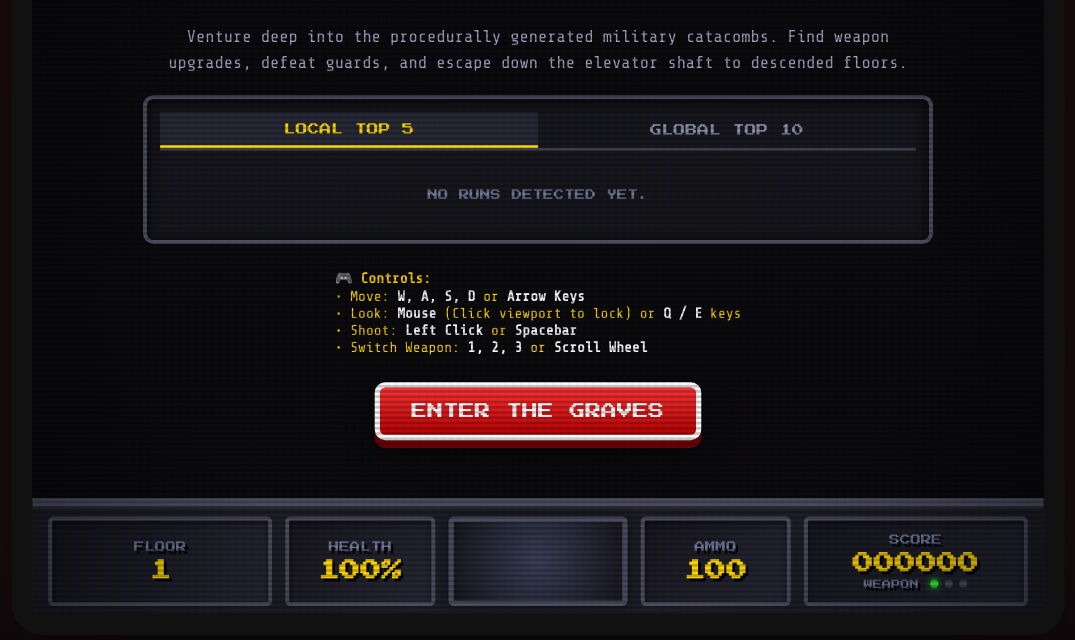
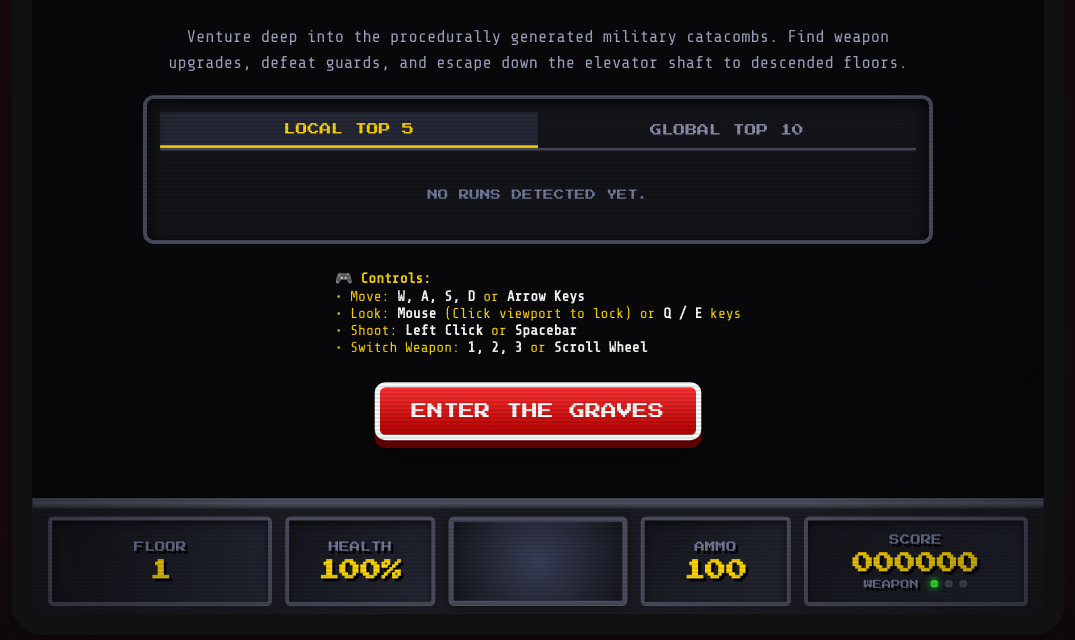
Before and after one commit to quintary1/infiniteDoom, a website with bundled scripts: page index.html in a window 1280 px wide. Shown: the part 160-800 px from the top of the page, without its empty margins (102-1177 px from the left). Built offline with nearby package versions, Linux system fonts and the light colour scheme.

Commit message:
UI: remove vertical RGB mask stripes from CRT overlay and make scanlines more subtle

```diff
--- a/style.css
+++ b/style.css
@@ -44,16 +44,14 @@ body {
   flex-shrink: 0;
 }
 
-/* CRT scanlines & curvature overlay */
 #crt-overlay {
   position: absolute;
   top: 0;
   left: 0;
   width: 100%;
   height: 100%;
-  background: linear-gradient(rgba(18, 16, 16, 0) 50%, rgba(0, 0, 0, 0.25) 50%),
-              linear-gradient(90deg, rgba(255, 0, 0, 0.06), rgba(0, 255, 0, 0.02), rgba(0, 0, 255, 0.06));
-  background-size: 100% 4px, 6px 100%;
+  background: linear-gradient(rgba(18, 16, 16, 0) 50%, rgba(0, 0, 0, 0.15) 50%);
+  background-size: 100% 3px;
   z-index: 100;
   pointer-events: none;
   opacity: 0.85;
```
